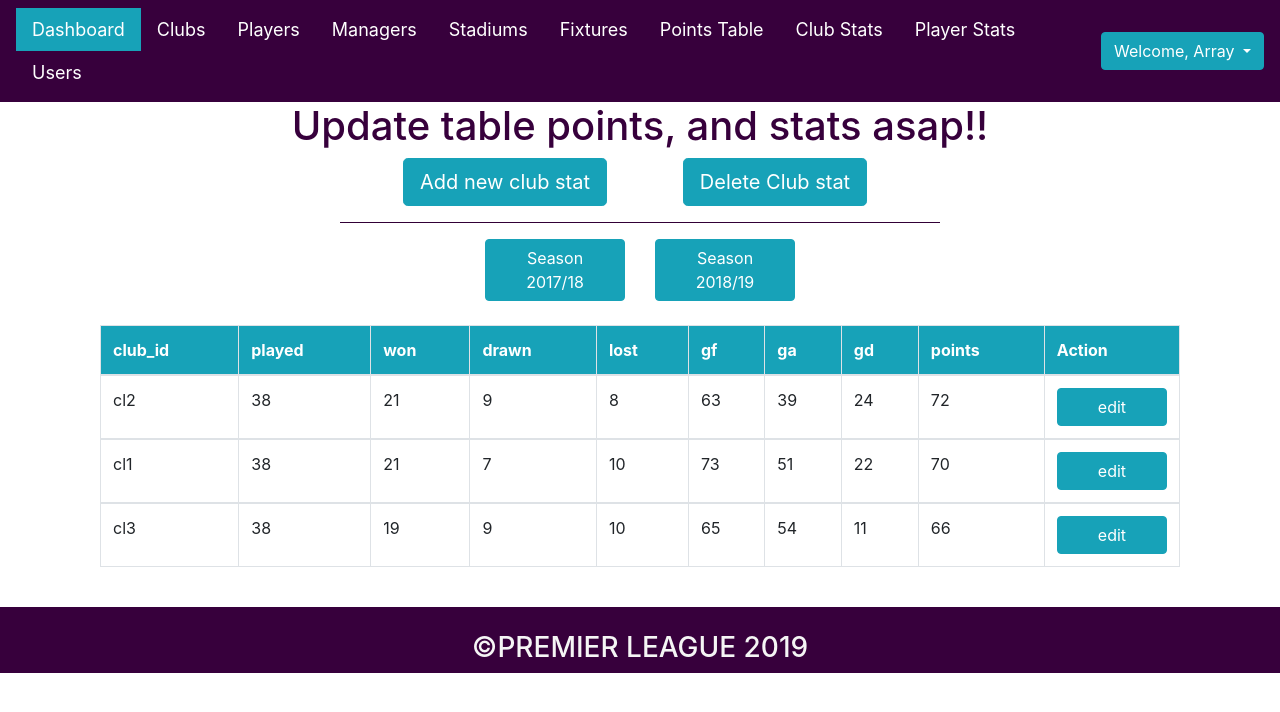
After one commit to Haris-Noori/SIS-DB, a PHP site: page /php_files/admin/admin_points.php in a window 1280 px wide. The commit adds this page. Shown: the top 712 px of the page. Run offline with PHP 8.4, Linux system fonts and the light colour scheme; a user stored in the database is signed in; data comes from the database, SQL or seed files in the repository.

Commit message:
admin-points ready

```diff
--- a/php_files/admin/admin_header.php
+++ b/php_files/admin/admin_header.php
@@ -37,7 +37,7 @@
                     <a class="nav-link" href="admin_fixtures.php">Fixtures</a>
                 </li>
                 <li class="nav-item">
-                    <a class="nav-link" href="#">Points Table</a>
+                    <a class="nav-link" href="admin_points.php">Points Table</a>
                 </li>
                 <li class="nav-item">
                     <a class="nav-link" href="#">Club Stats</a>
--- /dev/null
+++ b/php_files/admin/admin_points.php
@@ -0,0 +1,101 @@
+<?php
+    include "admin_header.php";
+    include "../connect.php";
+    session_start();
+?>
+
+<!-- <!DOCTYPE html> -->
+<html>
+<head>
+    <title>Admin | Points Table </title>
+    <link rel="stylesheet" type="text/css" href="../../css/admin_players.css">
+
+</head>
+<body>
+
+    <center><h1>Update table points, and stats asap!!</h1></center>
+    <center><div class="container">
+        <div class="row">
+            <div class="col-6"><a href="add_points.php"><button class="btn btn-info btn-lg btn_add">Add new club stat</button></a></div>
+            <div class="col-6"><a href="del_points.php"><button class="btn btn-info btn-lg btn_del">Delete Club stat</button></a></div>
+        </div>
+    </div></center>
+
+    <hr>
+
+    <center>
+    <div class="container">
+        <form action="" method="post">
+        <div class="row">
+            <div class="col-6"><button type="submit" name="s17" class="btn btn-info s_17">Season 2017/18</button></div>
+            <div class="col-6"><button type="submit" name="s18" class="btn btn-info s_18">Season 2018/19</button></div>
+        </div>
+        </form> </center>
+    </div>
+
+    <br>
+    <center>
+    <div class="container">
+        <?php
+            if (isset($_POST['s17'])) {
+                $season_id = "s17";
+            }
+            else
+            {
+                $season_id = "s18";
+            }
+
+            $qry = " SELECT * FROM points_table WHERE season_id='".$season_id."' ORDER BY points DESC ";
+            $res = $con->query($qry);
+            $result = "";
+
+            if($res->num_rows > 0)
+            {
+                $result .= " <div class = 'container'> ";
+                $result .= " <table class='table table-bordered'> ";
+
+                $result .= " <thead class='thead_clubs'> <tr>
+                    <th>club_id</th>
+                    <th>played</th>
+                    <th>won</th>
+                    <th>drawn</th>
+                    <th>lost</th>
+                    <th>gf</th>
+                    <th>ga</th>
+                    <th>gd</th>
+                    <th>points</th>
+                    <th> Action </th>
+                    </tr> </thead> ";
+
+                while($row = $res->fetch_assoc())
+                {
+                    $result .= " <tbody> <tr>
+
+                        <td> ".$row['club_id']." </td>
+                        <td> ".$row['played']." </td>
+                        <td> ".$row['won']." </td>
+                        <td> ".$row['drawn']." </td>
+                        <td> ".$row['lost']." </td>
+                        <td> ".$row['gf']." </td>
+                        <td> ".$row['ga']." </td>
+                        <td> ".$row['gd']." </td>
+                        <td> ".$row['points']." </td>
+                        <td> <a href='edit_points.php?edit=".$row['club_id']."'><button class='btn btn-info btn-block'>edit</button></a> </td>
+
+                    </tr> </tbody> ";
+                }
+
+                $result .= " </table> </div> ";
+            }
+
+            echo $result;
+
+        ?>
+    </div>
+    </center>
+
+    <br>
+</body>
+</html>
+
+<?php include "admin_footer.php"; ?>
```
Also changed, not shown: php_files/admin/edit_points.php (added).
